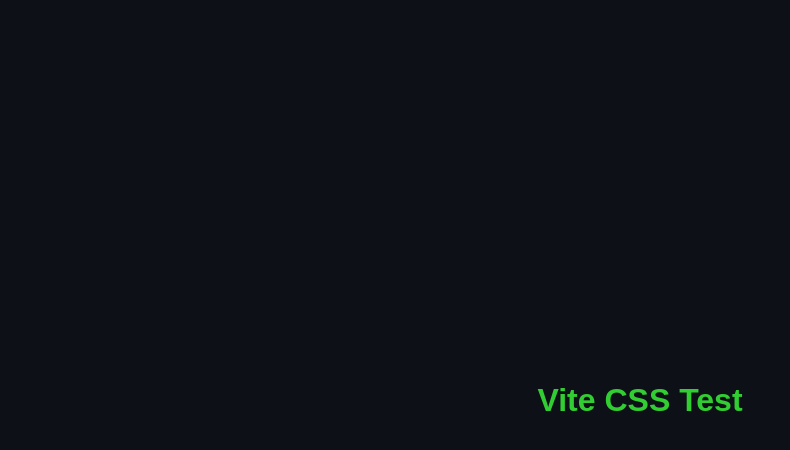
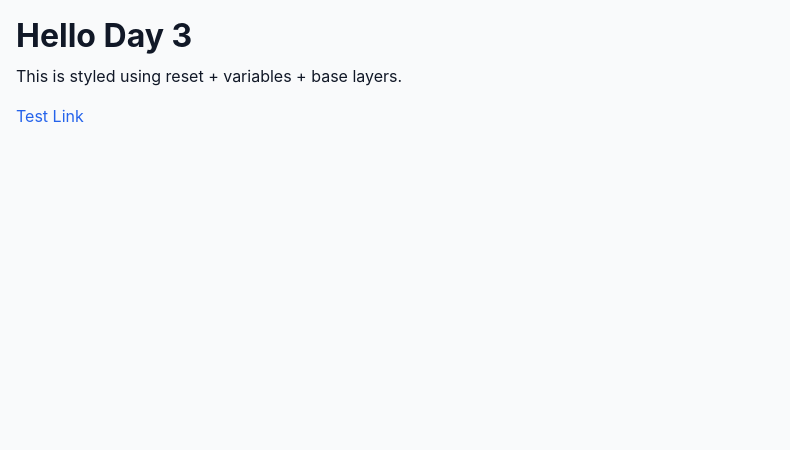
Before and after one commit to mus381/Business-web, a website with bundled scripts: page index.html in a window 1280 px wide. Shown: the whole page, without its empty margins (0-790 px from the left). Built offline with nearby package versions, Linux system fonts and the light colour scheme.

Commit message:
added css arch in base folder

```diff
--- a/src/main.js
+++ b/src/main.js
@@ -1,8 +1,8 @@
-// Order matters: reset → variables → base → main
-import './styles/base/reset.css'
-import './styles/base/variables.css'
+// main.js
 import './styles/base/base.css'
-import './styles/base/main.css'
 
-// Your app logic
-import './scripts/app.js'
+document.querySelector('#app').innerHTML = `
+  <h1>Hello Day 3</h1>
+  <p>This is styled using reset + variables + base layers.</p>
+  <a href="#">Test Link</a>
+`
--- a/src/styles/base/base.css
+++ b/src/styles/base/base.css
@@ -1,10 +1,35 @@
 /* base.css */
+@import url('./reset.css');
+@import url('./variables.css');
+
 body {
-  font-family: sans-serif;
-  background-color: var(--primary-bg);
-  color: var(--primary-text);
-  min-height: 100vh;
-  display: flex;
-  justify-content: center;
-  align-items: center;
+  font-family: var(--font-sans);
+  font-size: var(--font-size-base);
+  background-color: var(--color-bg);
+  color: var(--color-text);
+  padding: var(--space-md);
 }
+
+h1,
+h2,
+h3,
+h4,
+h5,
+h6 {
+  font-weight: bold;
+  line-height: 1.25;
+  margin-bottom: var(--space-sm);
+}
+
+p {
+  margin-bottom: var(--space-md);
+}
+
+a {
+  color: var(--color-primary);
+  text-decoration: none;
+}
+
+a:hover {
+  text-decoration: underline;
+}
--- a/src/styles/base/reset.css
+++ b/src/styles/base/reset.css
@@ -1,6 +1,30 @@
 /* reset.css */
-* {
+*,
+*::before,
+*::after {
   margin: 0;
   padding: 0;
-  box-sizing: border-box;
+  box-sizing: border-box; /* fixes padding/width calculation */
 }
+
+html,
+body {
+  height: 100%;
+  font-size: 100%; /* 1rem = 16px by default */
+  line-height: 1.5;
+}
+
+img,
+picture,
+video,
+canvas {
+  display: block;
+  max-width: 100%; /* responsive media */
+}
+
+input,
+button,
+textarea,
+select {
+  font: inherit; /* inherit font styles */
+}
--- a/src/styles/base/variables.css
+++ b/src/styles/base/variables.css
@@ -1,6 +1,25 @@
 /* variables.css */
 :root {
-  --primary-bg: #0d1117;
-  --primary-text: #f5f5f5;
-  --accent: limegreen;
+  /* Color palette */
+  --color-primary: #2563eb; /* blue-600 */
+  --color-secondary: #f59e0b; /* amber-500 */
+  --color-bg: #f9fafb; /* neutral background */
+  --color-text: #111827; /* almost-black */
+
+  /* Typography */
+  --font-sans: 'Inter', system-ui, sans-serif;
+  --font-size-base: 1rem; /* 16px */
+  --font-size-lg: 1.25rem;
+  --font-size-sm: 0.875rem;
+
+  /* Spacing */
+  --space-xs: 0.25rem; /* 4px */
+  --space-sm: 0.5rem; /* 8px */
+  --space-md: 1rem; /* 16px */
+  --space-lg: 2rem; /* 32px */
+
+  /* Breakpoints */
+  --breakpoint-sm: 640px;
+  --breakpoint-md: 768px;
+  --breakpoint-lg: 1024px;
 }
```
